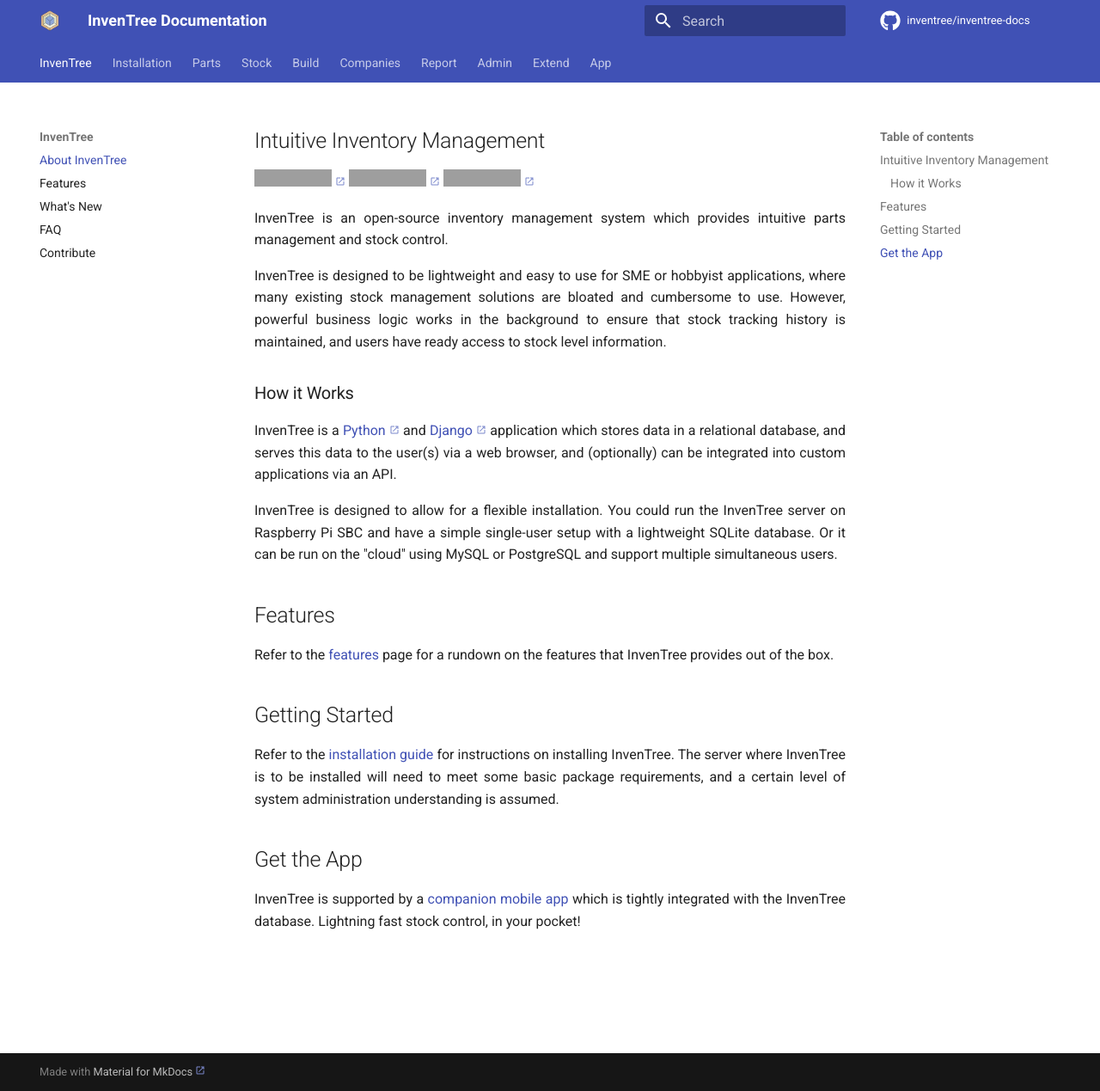
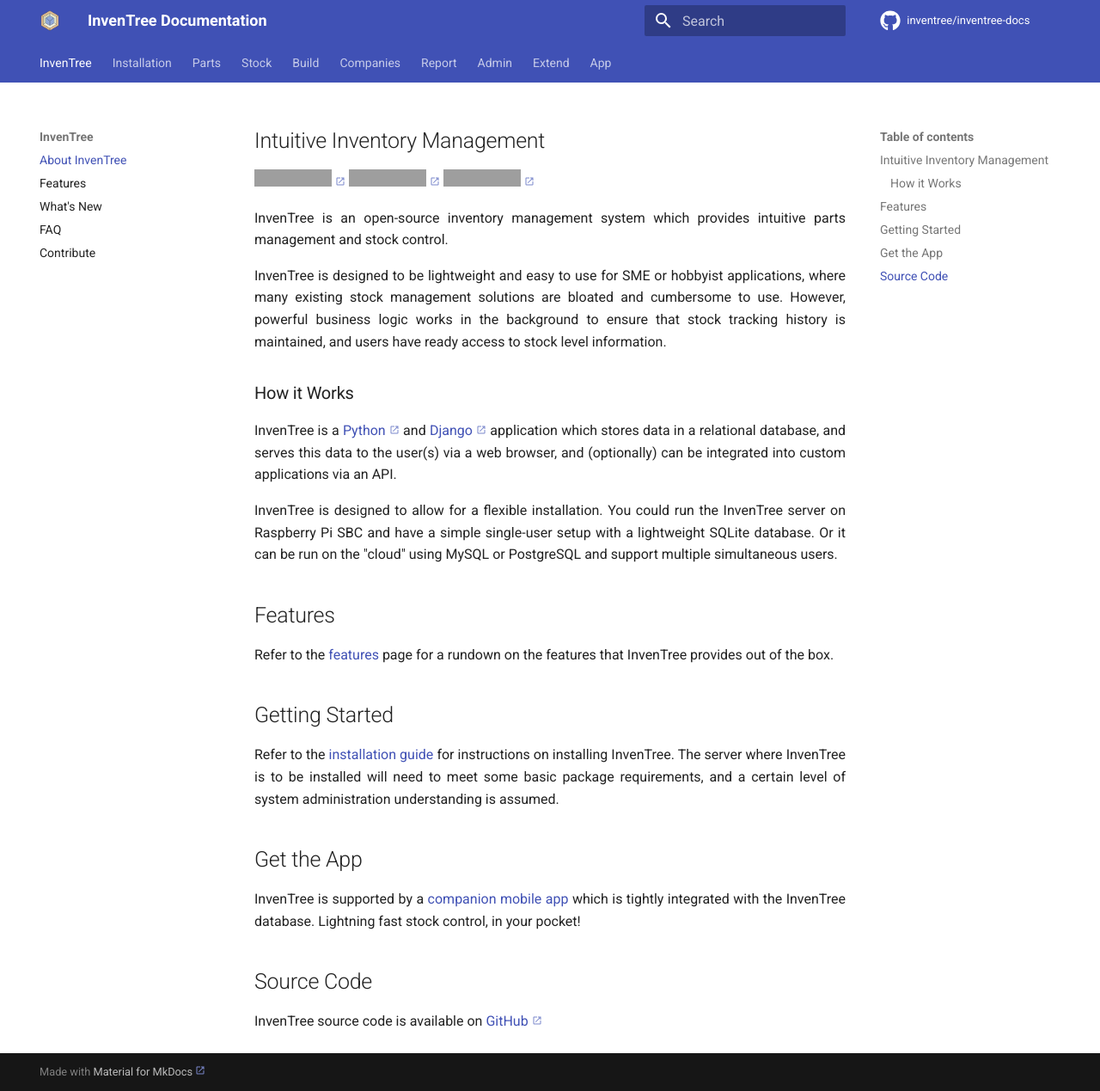
Before and after one commit to inventree/inventree-docs, an MkDocs documentation site: the page built from docs/index.md, in a window 1280 px wide and 1269 px high. Shown: the whole window at 86% size. Built offline with MkDocs 1.6.1 and Material for MkDocs 9.7.7, drawn with Linux system fonts in a browser that asks for light colours; a script that is not in the unit is left out; comment, search, counter and statistics services are not loaded; grey boxes are pictures that could not be loaded.

Commit message:
Update index.md

```diff
--- a/docs/index.md
+++ b/docs/index.md
@@ -30,3 +30,7 @@
 ## Get the App
 
 InvenTree is supported by a [companion mobile app](./app/app) which is tightly integrated with the InvenTree database. Lightning fast stock control, in your pocket!
+
+## Source Code
+
+InvenTree source code is available on [GitHub](https://github.com/inventree/inventree)
```
